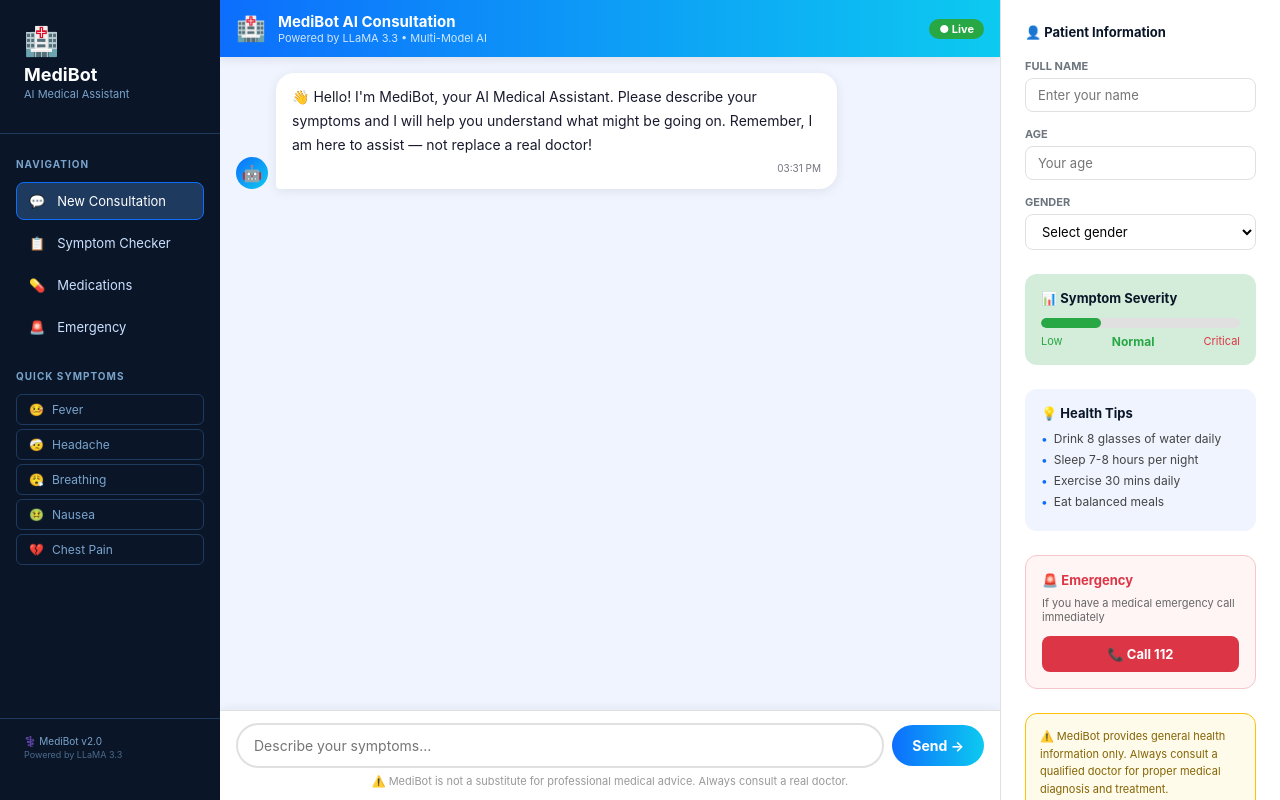
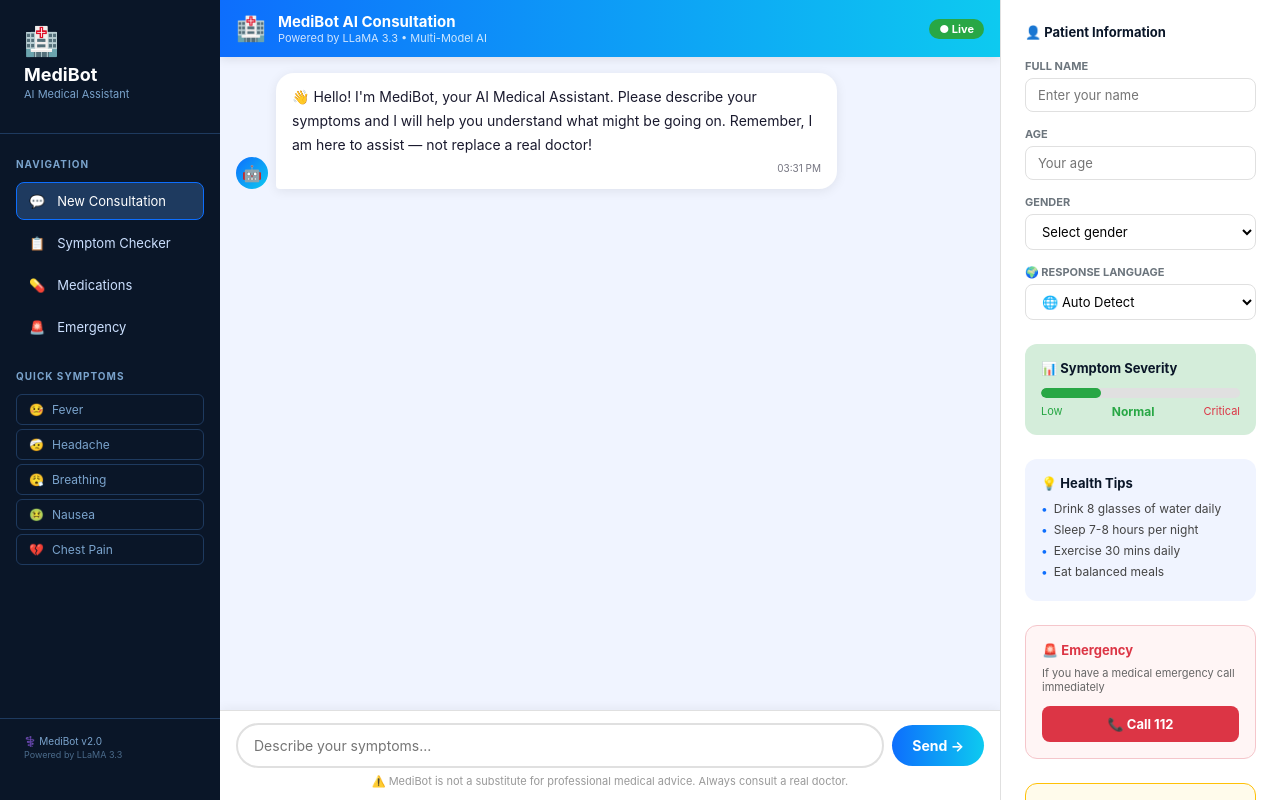
Before and after one commit to Ritwik9999/MEDIBOT, a React (Create React App) app: page / in a window 1280 px wide. Both pictures are taken after a click on the button "Start Consultation →". Built offline with nearby package versions, Linux system fonts and the light colour scheme.

Commit message:
feat: add 28 language preference selector in patient panel

```diff
--- a/src/components/PatientPanel.js
+++ b/src/components/PatientPanel.js
@@ -22,6 +22,8 @@ function PatientPanel({ patient, setPatient, severity }) {
           👤 Patient Information
         </div>
         <div style={{ display: "flex", flexDirection: "column", gap: 10 }}>
+
+          {/* Full Name */}
           <div>
             <label style={{ fontSize: 11, color: "#6c757d", fontWeight: "bold" }}>FULL NAME</label>
             <input
@@ -31,6 +33,8 @@ function PatientPanel({ patient, setPatient, severity }) {
               onChange={e => handlePatientChange("name", e.target.value)}
             />
           </div>
+
+          {/* Age */}
           <div>
             <label style={{ fontSize: 11, color: "#6c757d", fontWeight: "bold" }}>AGE</label>
             <input
@@ -40,6 +44,8 @@ function PatientPanel({ patient, setPatient, severity }) {
               onChange={e => handlePatientChange("age", e.target.value)}
             />
           </div>
+
+          {/* Gender */}
           <div>
             <label style={{ fontSize: 11, color: "#6c757d", fontWeight: "bold" }}>GENDER</label>
             <select
@@ -53,6 +59,48 @@ function PatientPanel({ patient, setPatient, severity }) {
               <option value="Other">Other</option>
             </select>
           </div>
+
+          {/* ✅ Response Language */}
+          <div>
+            <label style={{ fontSize: 11, color: "#6c757d", fontWeight: "bold" }}>🌍 RESPONSE LANGUAGE</label>
+            <select
+              style={{ width: "100%", padding: "8px 12px", borderRadius: 8, border: "1px solid #e0e0e0", fontSize: 13, marginTop: 4, boxSizing: "border-box", outline: "none", background: "#fff" }}
+              value={patient.language || "auto"}
+              onChange={e => handlePatientChange("language", e.target.value)}
+            >
+              <option value="auto">🌐 Auto Detect</option>
+              <option value="english">🇬🇧 English</option>
+              <option value="hindi">🇮🇳 Hindi</option>
+              <option value="bengali">🇧🇩 Bengali</option>
+              <option value="tamil">🇮🇳 Tamil</option>
+              <option value="telugu">🇮🇳 Telugu</option>
+              <option value="gujarati">🇮🇳 Gujarati</option>
+              <option value="malayalam">🇮🇳 Malayalam</option>
+              <option value="punjabi">🇮🇳 Punjabi</option>
+              <option value="kannada">🇮🇳 Kannada</option>
+              <option value="odia">🇮🇳 Odia</option>
+              <option value="urdu">🇵🇰 Urdu</option>
+              <option value="arabic">🇸🇦 Arabic</option>
+              <option value="chinese">🇨🇳 Chinese</option>
+              <option value="japanese">🇯🇵 Japanese</option>
+              <option value="korean">🇰🇷 Korean</option>
+              <option value="spanish">🇪🇸 Spanish</option>
+              <option value="french">🇫🇷 French</option>
+              <option value="german">🇩🇪 German</option>
+              <option value="portuguese">🇧🇷 Portuguese</option>
+              <option value="italian">🇮🇹 Italian</option>
+              <option value="russian">🇷🇺 Russian</option>
+              <option value="turkish">🇹🇷 Turkish</option>
+              <option value="indonesian">🇮🇩 Indonesian</option>
+              <option value="vietnamese">🇻🇳 Vietnamese</option>
+              <option value="thai">🇹🇭 Thai</option>
+              <option value="dutch">🇳🇱 Dutch</option>
+              <option value="greek">🇬🇷 Greek</option>
+              <option value="hebrew">🇮🇱 Hebrew</option>
+              <option value="swahili">🌍 Swahili</option>
+            </select>
+          </div>
+
         </div>
       </div>
 
@@ -71,7 +119,7 @@ function PatientPanel({ patient, setPatient, severity }) {
         </div>
       </div>
 
-      {/* Tips */}
+      {/* Health Tips */}
       <div style={{ background: "#f0f4ff", borderRadius: 12, padding: 16 }}>
         <div style={{ fontSize: 13, fontWeight: "bold", color: "#0a1628", marginBottom: 10 }}>💡 Health Tips</div>
         {["Drink 8 glasses of water daily", "Sleep 7-8 hours per night", "Exercise 30 mins daily", "Eat balanced meals"].map(tip => (
@@ -98,6 +146,7 @@ function PatientPanel({ patient, setPatient, severity }) {
           ⚠️ MediBot provides general health information only. Always consult a qualified doctor for proper medical diagnosis and treatment.
         </div>
       </div>
+
     </div>
   );
 }
```
